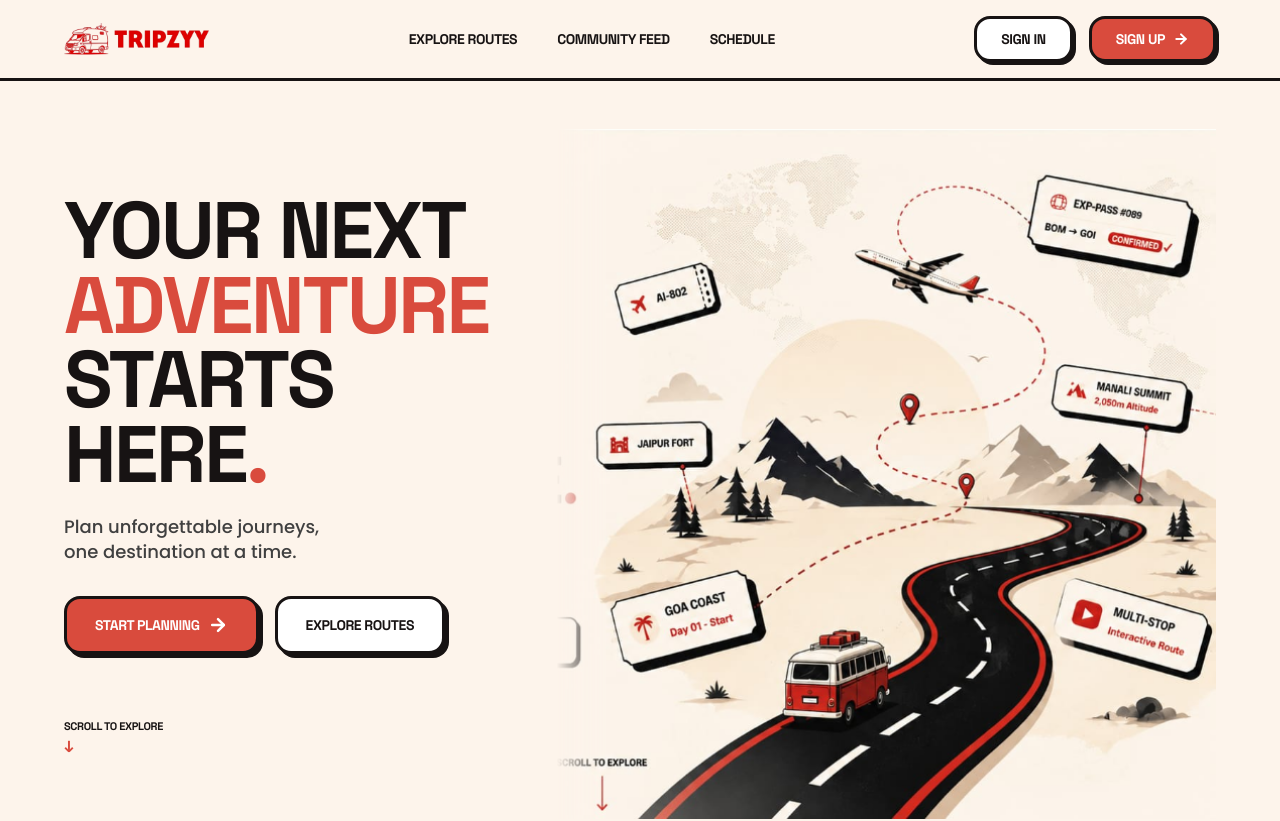
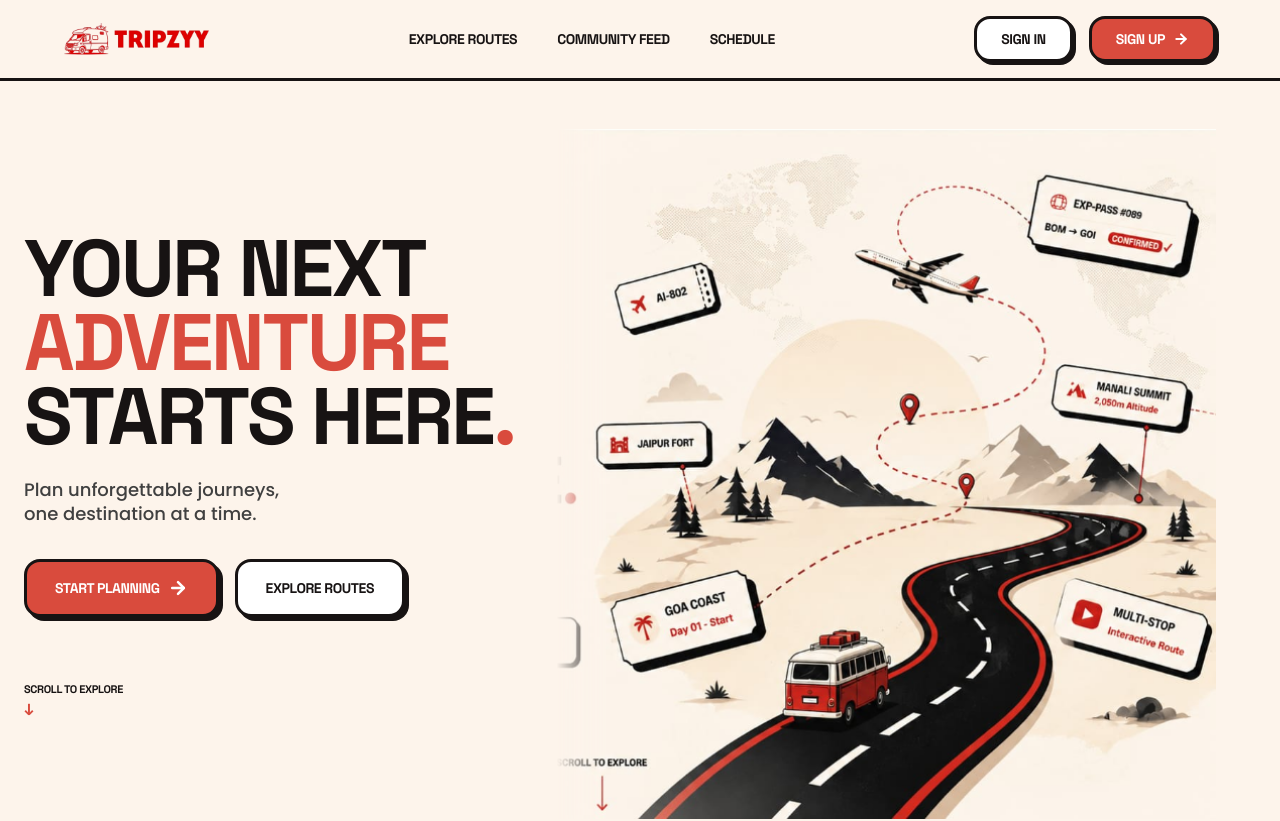
Before and after one commit to ryuma04/tripzzy, a Next.js app in the folder frontend/: page / in a window 1280 px wide. Shown: the top 821 px of the page. Built offline with nearby package versions, Linux system fonts and the light colour scheme.

Commit message:
fix(landing): shift hero text left to align with logo campervan edge

```diff
--- a/frontend/src/app/page.tsx
+++ b/frontend/src/app/page.tsx
@@ -26,8 +26,8 @@ export default function LandingPage() {
       {/* ─── 🌍 HERO SECTION (EXACT VISUAL REPLICA OF REFERENCE) ─── */}
       <section className="relative px-6 sm:px-10 lg:px-16 pt-8 sm:pt-12 pb-10 sm:pb-14 max-w-7xl mx-auto w-full">
         <div className="grid grid-cols-1 lg:grid-cols-12 gap-8 lg:gap-2 items-center">
-          {/* LEFT COLUMN: Exact Reference Typography & Action Composition */}
-          <div className="lg:col-span-5 flex flex-col items-start text-left pl-0 z-10">
+          {/* LEFT COLUMN: Exact Reference Typography & Action Composition - Shifted Left */}
+          <div className="lg:col-span-5 flex flex-col items-start text-left pl-0 -ml-2 sm:-ml-6 lg:-ml-10 z-10">
             {/* Main Headline */}
             <h1 className="font-display font-black text-5xl sm:text-7xl lg:text-[70px] xl:text-[80px] text-[#171313] tracking-[-0.04em] leading-[0.93] uppercase mb-6 text-left">
               YOUR NEXT <br />
```
